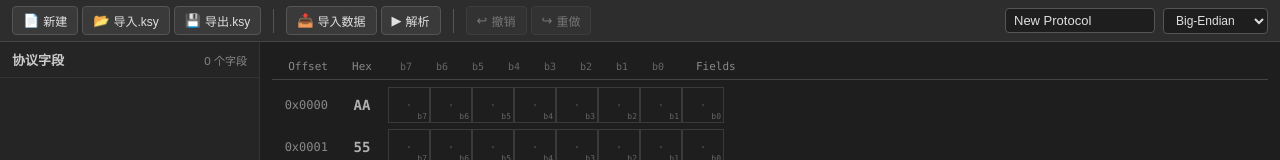
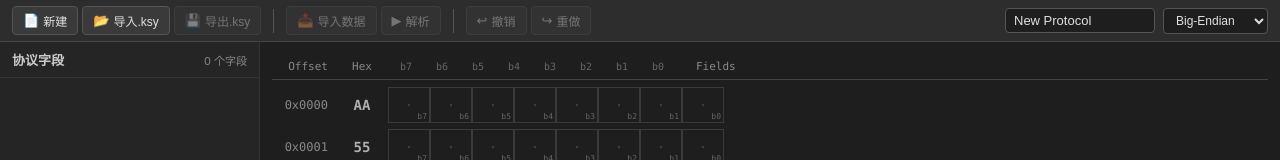
Before and after one commit to ChongYuanLi/BinForge, a Vue app: page / in a window 1280 px wide. Shown: the top 160 px of the page. Built offline with nearby package versions, Linux system fonts and the light colour scheme.

Commit message:
feat: 无协议字段时禁用导出/导入数据/解析按钮

```diff
--- a/src/components/Toolbar/MainToolbar.vue
+++ b/src/components/Toolbar/MainToolbar.vue
@@ -7,7 +7,7 @@
       <button class="toolbar__btn" @click="onImportKsy" title="导入 .ksy 文件">
         <span class="toolbar__icon">📂</span> 导入.ksy
       </button>
-      <button class="toolbar__btn" @click="onExportKsy" title="导出 .ksy 文件">
+      <button class="toolbar__btn" @click="onExportKsy" :disabled="!hasFields" title="导出 .ksy 文件">
         <span class="toolbar__icon">💾</span> 导出.ksy
       </button>
     </div>
@@ -15,10 +15,10 @@
     <div class="toolbar__divider"></div>
 
     <div class="toolbar__group">
-      <button class="toolbar__btn" @click="onImportData" title="导入二进制数据">
+      <button class="toolbar__btn" @click="onImportData" :disabled="!hasFields" title="导入二进制数据">
         <span class="toolbar__icon">📥</span> 导入数据
       </button>
-      <button class="toolbar__btn" @click="onParseData" title="使用协议解析数据">
+      <button class="toolbar__btn" @click="onParseData" :disabled="!hasFields" title="使用协议解析数据">
         <span class="toolbar__icon">▶</span> 解析
       </button>
     </div>
@@ -74,6 +74,7 @@ const endian = ref(protocolStore.protocol.endian)
 
 const undoCount = computed(() => protocolStore.undoStack.length)
 const redoCount = computed(() => protocolStore.redoStack.length)
+const hasFields = computed(() => protocolStore.protocol.fields.length > 0)
 
 function onNewProtocol() {
   if (confirm('确定新建协议？当前未保存的更改将丢失。')) {
```
